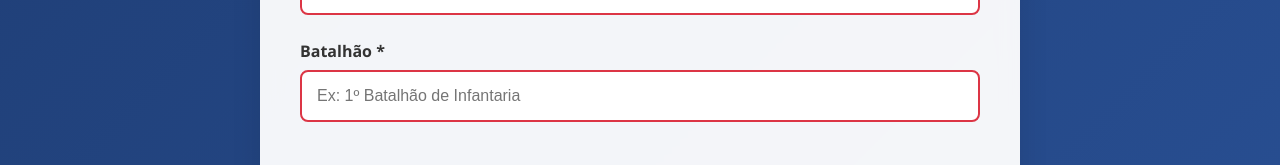
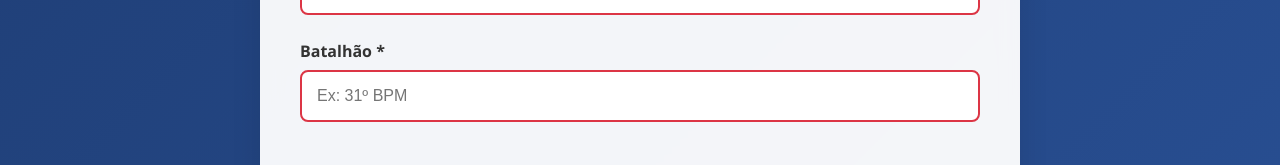
Before and after one commit to luandson2025/cadastro-militar, a plain HTML site: page index.html in a window 1280 px wide. Shown: the part 547-712 px from the top of the page. Drawn offline with Linux system fonts and the light colour scheme.

Commit message:
Update index.html

```diff
--- a/index.html
+++ b/index.html
@@ -45,7 +45,7 @@
 
                     <div class="form-group">
                         <label for="battalion">Batalhão *</label>
-                        <input type="text" id="battalion" name="battalion" required placeholder="Ex: 1º Batalhão de Infantaria">
+                        <input type="text" id="battalion" name="battalion" required placeholder="Ex: 31º BPM">
                     </div>
                 </div>
 
@@ -122,4 +122,5 @@
     <script src="config.js"></script>
     <script src="script.js"></script>
 </body>
+
 </html>
```
